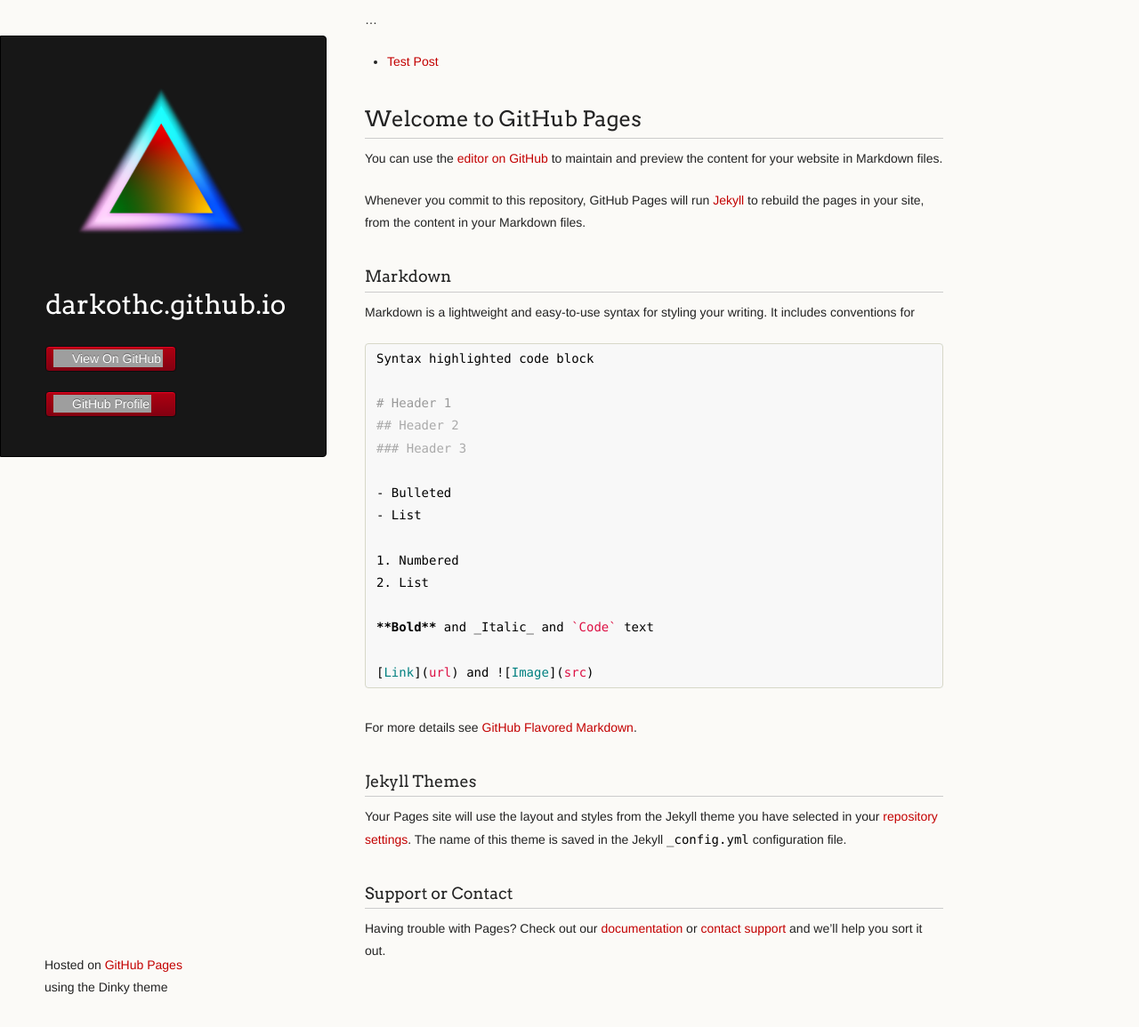
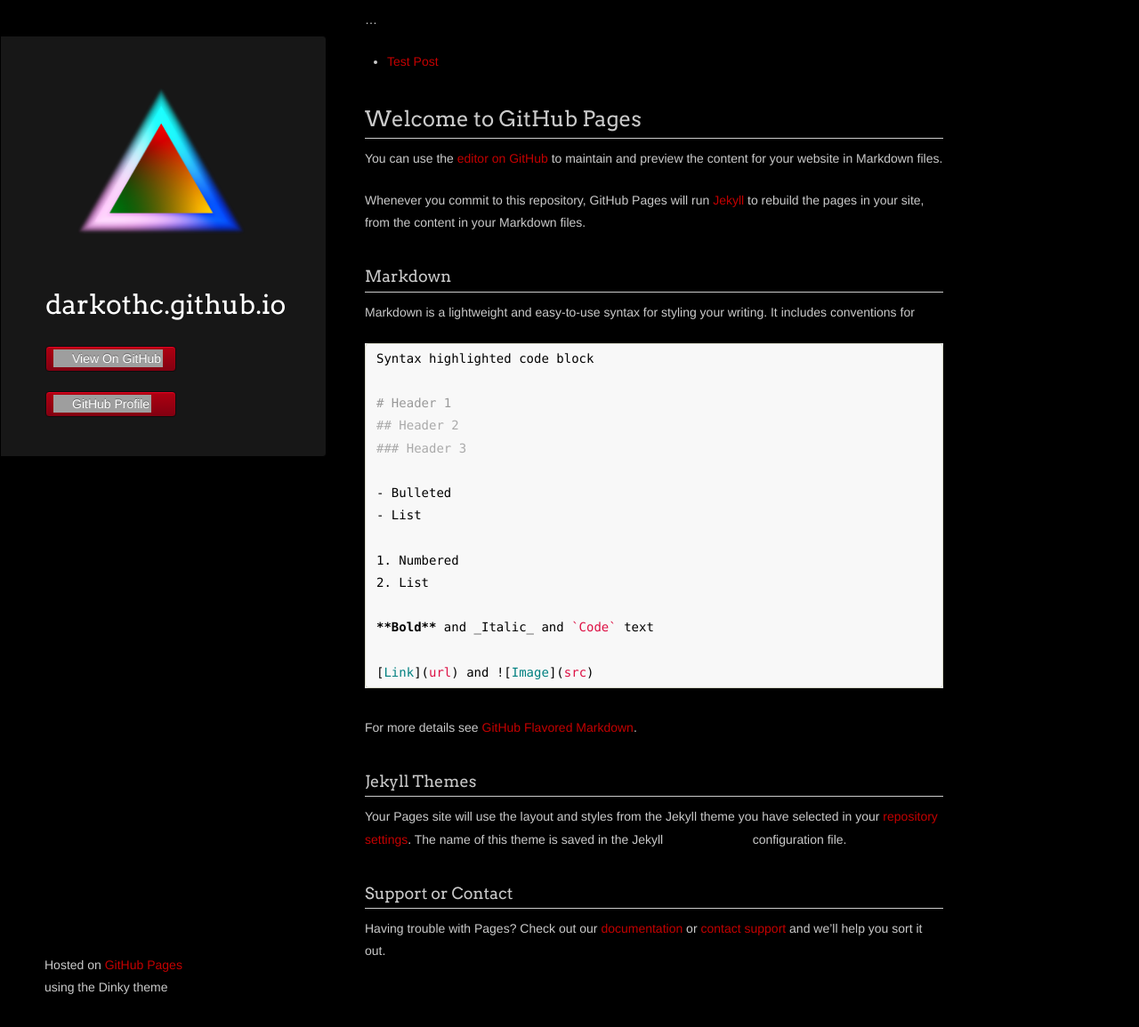
Before and after one commit to darkothc/darkothc.github.io, a Jekyll site: the page built from README.md, in a window 1280 px wide and 1155 px high. Shown: the whole window at 89% size. Built offline with Jekyll 4.4.1, drawn with Linux system fonts in a browser that asks for light colours; our own code applies the rules of GitHub Pages for plain Markdown files; a script that is not in the unit is left out; the repository's description, which GitHub fills in, is left out; grey boxes are pictures that could not be loaded.

Commit message:
Update style.css (font & background color)
Changed font and background to be almost inverted black and white.
Font being changed to white.
Background changed to black.

```diff
--- a/assets/css/style.css
+++ b/assets/css/style.css
@@ -128,9 +128,9 @@
 html, body, div, span, applet, object, iframe, h1, h2, h3, h4, h5, h6, p, blockquote, pre, a, abbr, acronym, address, big, cite, code, del, dfn, em, img, ins, kbd, q, s, samp, small, strike, strong, sub, sup, tt, var, b, u, i, center, dl, dt, dd, ol, ul, li, fieldset, form, label, legend, table, caption, tbody, tfoot, thead, tr, th, td, article, aside, canvas, details, embed, figure, figcaption, footer, header, hgroup, menu, nav, output, ruby, section, summary, time, mark, audio, video { margin: 0; padding: 0; border: 0; font: inherit; vertical-align: baseline; }
 
 /* Base text styles */
-body { padding: 10px 50px 0 0; font-family: "Helvetica Neue", Helvetica, Arial, sans-serif; font-size: 14px; color: #232323; background-color: #FBFAF7; margin: 0; line-height: 1.8em; -webkit-font-smoothing: antialiased; }
+body { padding: 10px 50px 0 0; font-family: "Helvetica Neue", Helvetica, Arial, sans-serif; font-size: 14px; color: #cacaca; background-color: #000000; margin: 0; line-height: 1.8em; -webkit-font-smoothing: antialiased; }
 
-h1, h2, h3, h4, h5, h6 { color: #232323; margin: 36px 0 10px; }
+h1, h2, h3, h4, h5, h6 { color: #cacaca; margin: 36px 0 10px; }
 
 p, ul, ol, table, dl { margin: 0 0 22px; }
 
```
